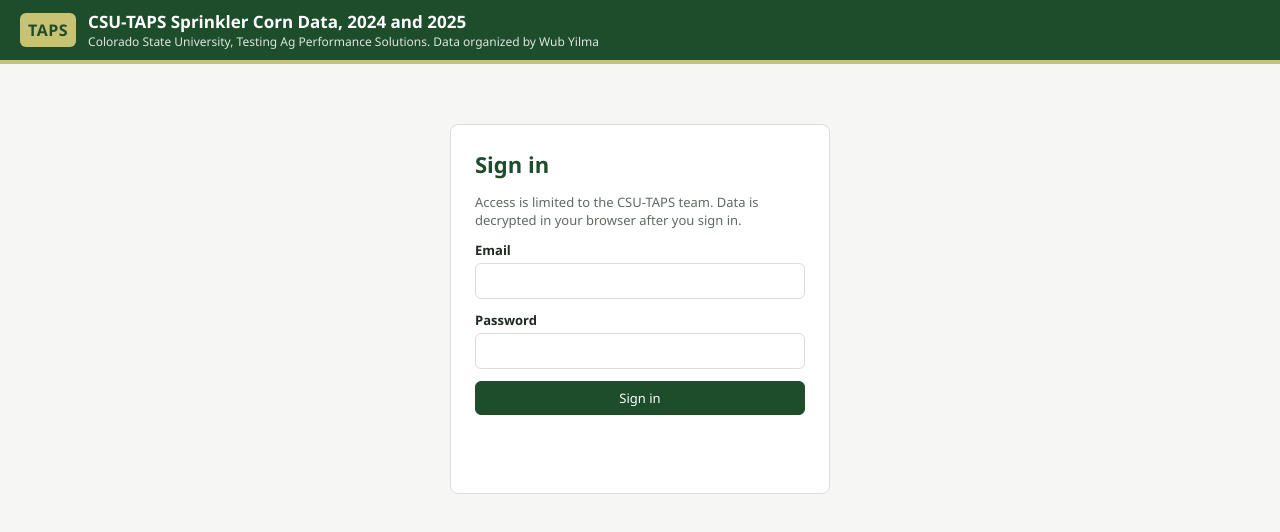
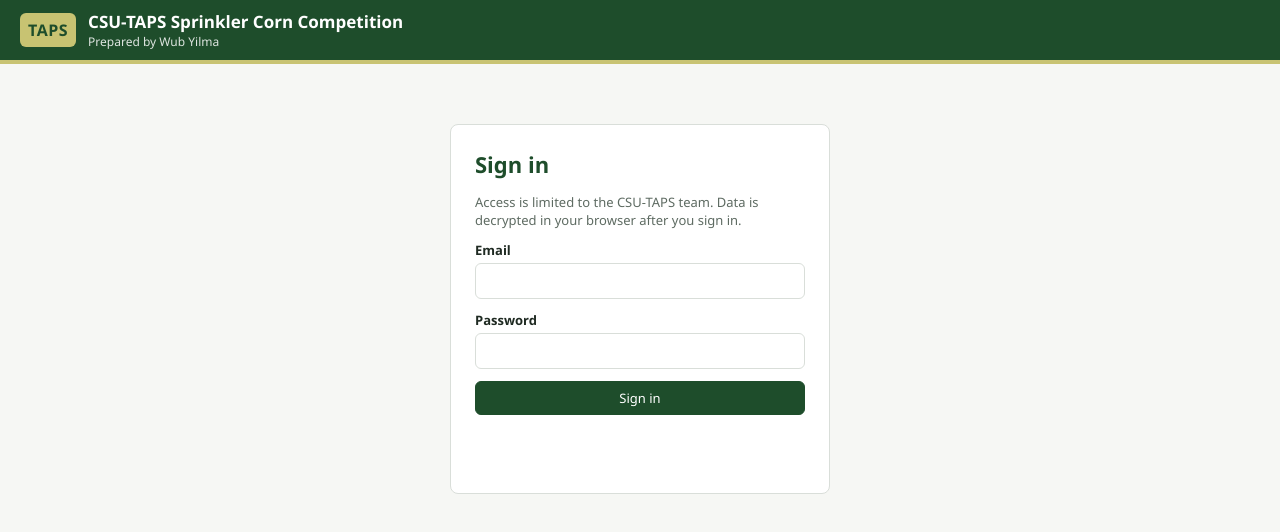
Before and after one commit to Yilma-hub/CSU-TAPS, a plain HTML site: page index.html in a window 1280 px wide. Drawn offline with nearby package versions, Linux system fonts and the light colour scheme.

Commit message:
Update header title and subtitle in index.html

```diff
--- a/index.html
+++ b/index.html
@@ -15,8 +15,8 @@
   <div class="brand">
     <div class="mark">TAPS</div>
     <div>
-      <div class="brand-title">CSU-TAPS Sprinkler Corn Data, 2024 and 2025</div>
-      <div class="brand-sub">Colorado State University, Testing Ag Performance Solutions. Data organized by Wub Yilma</div>
+      <div class="brand-title">CSU-TAPS Sprinkler Corn Competition</div>
+      <div class="brand-sub"> Prepared by Wub Yilma</div>
     </div>
   </div>
   <div class="who" id="who" hidden><span id="whoEmail"></span><button id="logoutBtn" class="btn ghost">Sign out</button></div>
```
